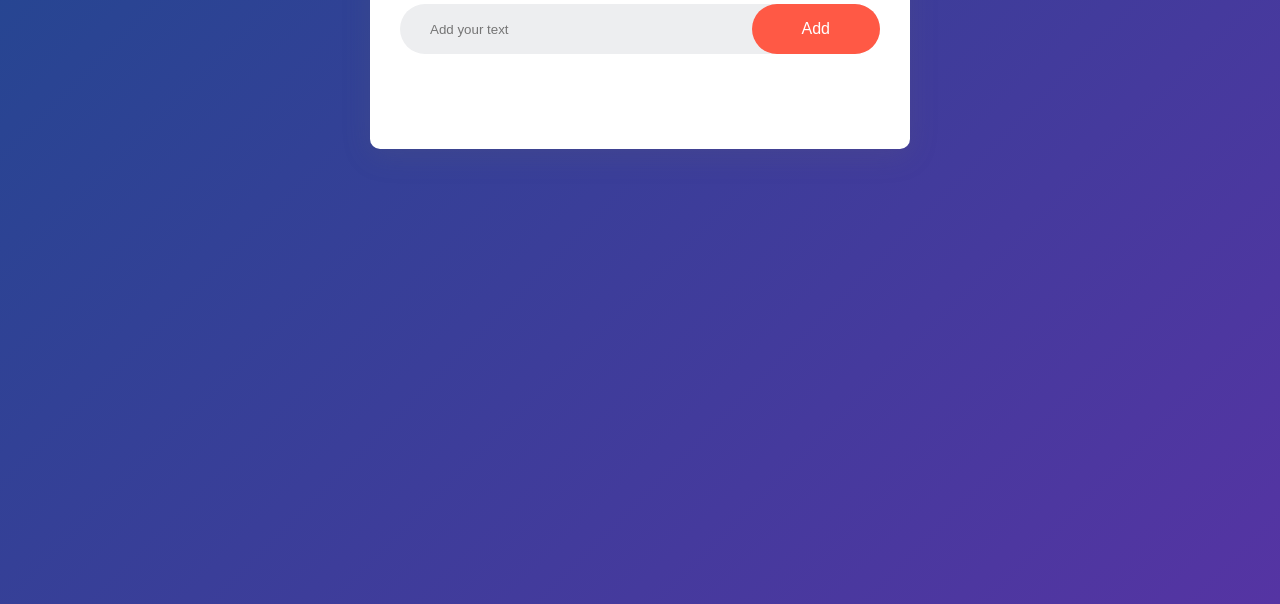
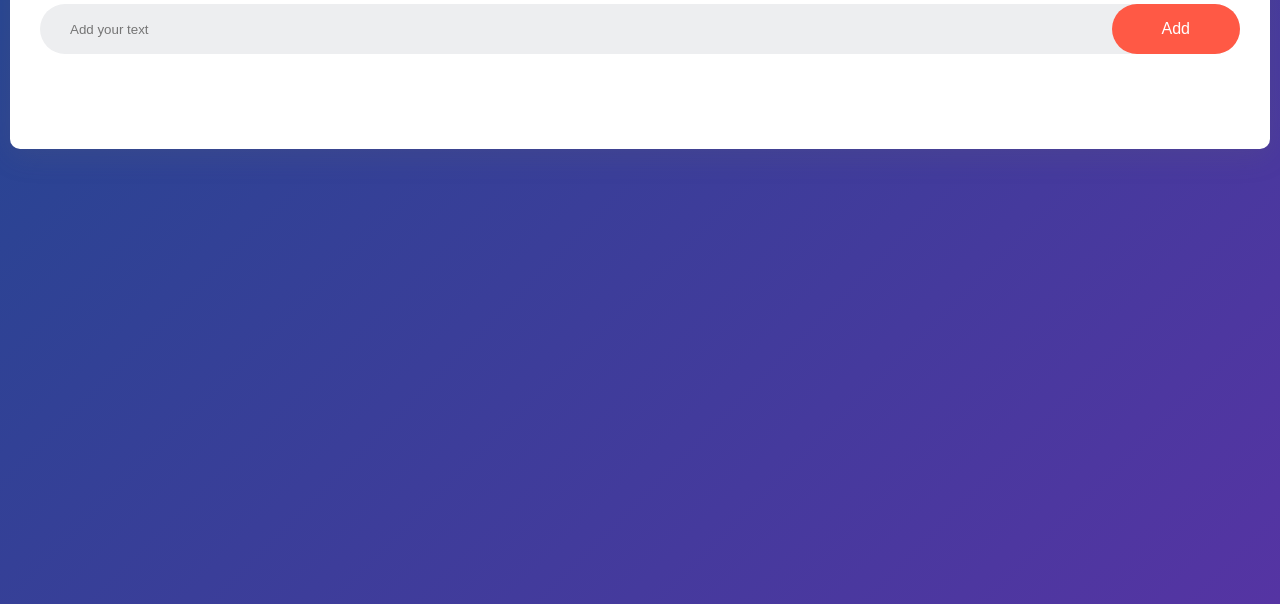
Before and after one commit to dhineshn6369/todo-app, a plain HTML site: page index.html in a window 1280 px wide. Shown: the part 196-800 px from the top of the page. Drawn offline with Linux system fonts and the light colour scheme.

Commit message:
Update todo.css

```diff
--- a/todo.css
+++ b/todo.css
@@ -12,7 +12,7 @@
 }
 .todo-app{
     width: 100%;
-    max-width: 540px;
+/*     max-width: 540px; */
     background: #fff;
     margin: 100px auto 20px;
     padding: 40px 30px 70px;
```
